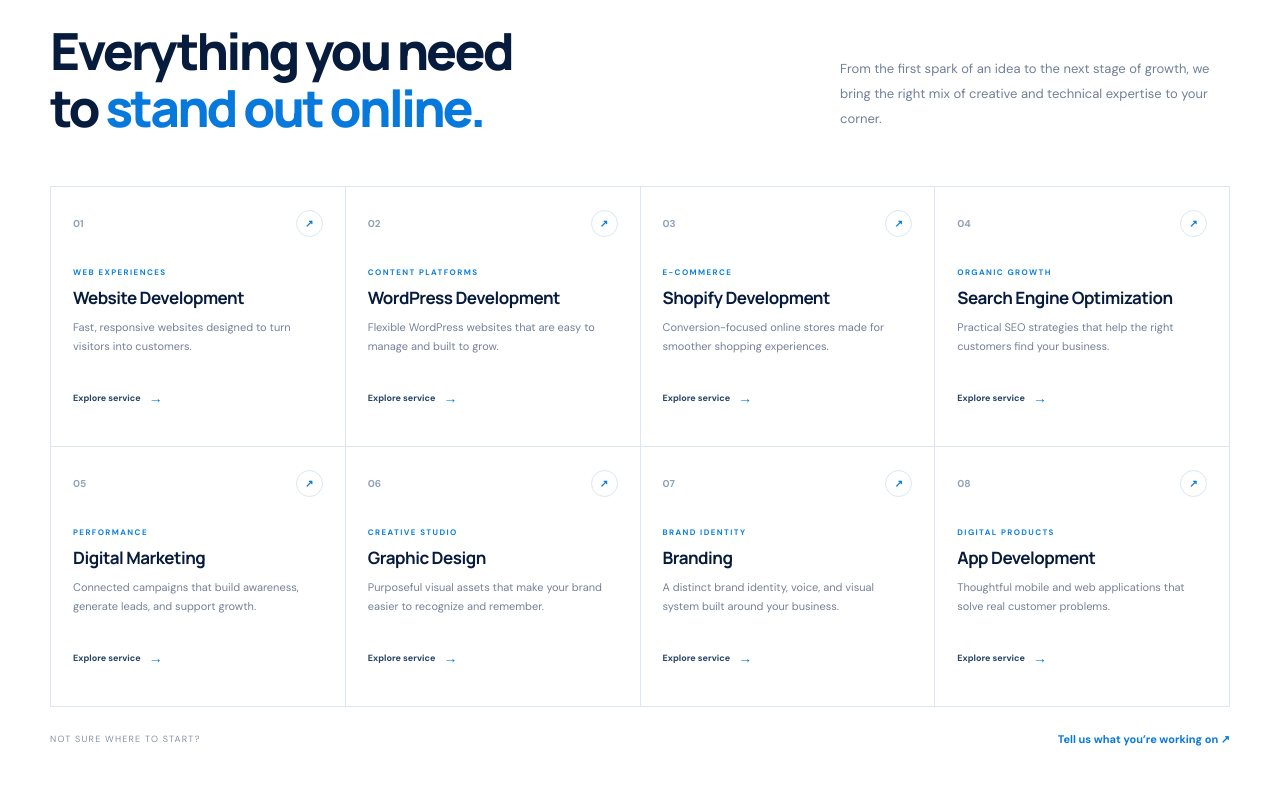
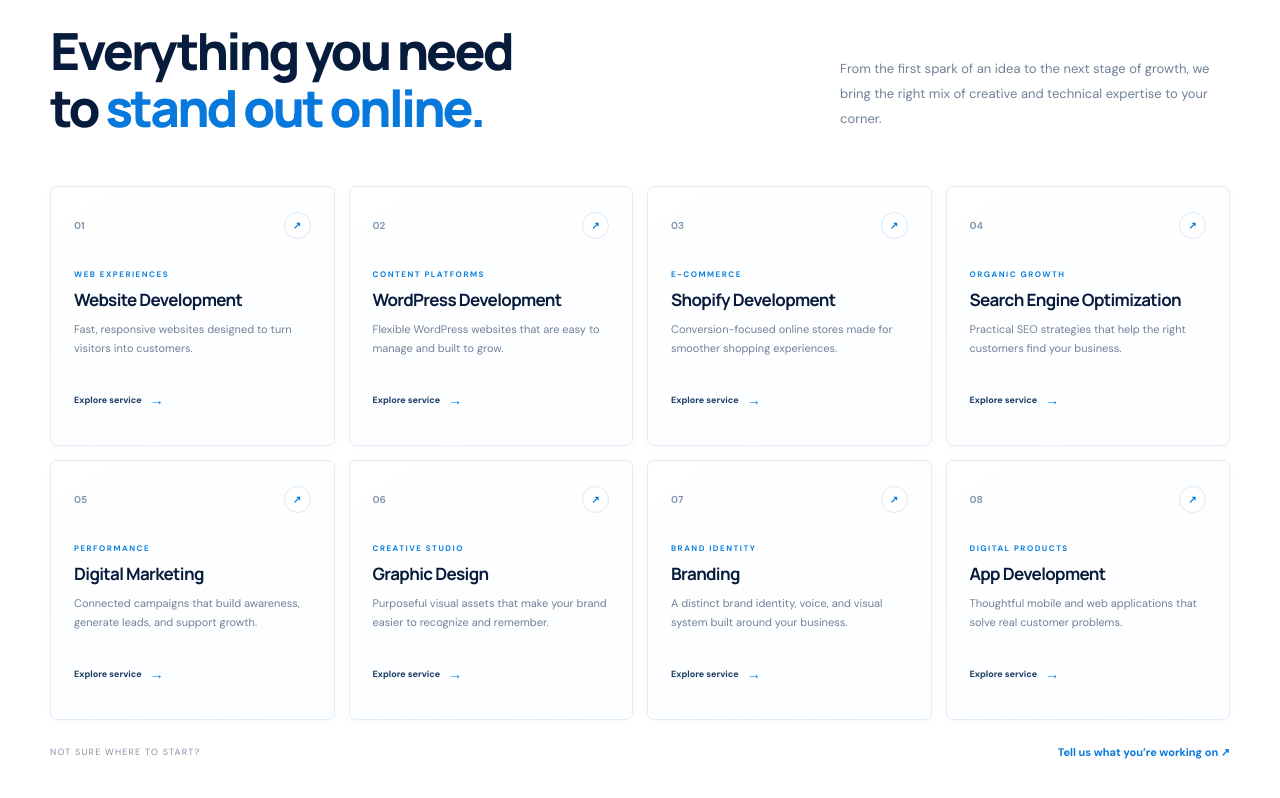
Before and after one commit to digitonixexperts/Digitonix-Experts, a Next.js app: page / in a window 1280 px wide. Shown: the part 1035-1833 px from the top of the page. Built offline with nearby package versions, Linux system fonts and the light colour scheme.

Commit message:
Polish service cards with subtle blue highlights

```diff
--- a/app/globals.css
+++ b/app/globals.css
@@ -215,3 +215,50 @@
 @media(max-width:680px) {
   .hero-video-art { width:100vw; left:50%; transform:translateX(-50%); }
 }
+
+
+/* Refined service cards: subtle highlight, clean spacing and premium hover */
+.services-grid {
+  gap:14px;
+  border:0;
+}
+.service-card {
+  min-height:260px;
+  padding:25px 23px 22px;
+  border:1px solid #e3ebf5;
+  border-radius:7px;
+  background:linear-gradient(145deg,#ffffff 0%,#fbfdff 100%);
+  box-shadow:0 2px 8px rgba(12,45,83,.025);
+  transition:background .22s ease,border-color .22s ease,box-shadow .22s ease,transform .22s ease;
+}
+.service-card:hover {
+  background:linear-gradient(145deg,#f5faff 0%,#ffffff 100%);
+  border-color:#b8d9f8;
+  box-shadow:0 14px 30px rgba(14,91,158,.09);
+  transform:translateY(-4px);
+}
+.service-top { color:#8498b2; }
+.service-arrow {
+  background:#fff;
+  border-color:#dce9f7;
+  transition:background .22s ease,color .22s ease,border-color .22s ease;
+}
+.service-card:hover .service-arrow {
+  background:#0879dc;
+  border-color:#0879dc;
+  color:#fff;
+}
+.service-tag { letter-spacing:1.5px; }
+.service-card h3 { letter-spacing:-.65px; }
+.service-card p { color:#718198; }
+.service-link { color:#183b63; }
+@media(max-width:680px) {
+  .services-grid { gap:10px; }
+  .service-card {
+    min-height:250px;
+    padding:19px 14px 17px;
+  }
+}
+@media(prefers-reduced-motion:reduce) {
+  .service-card,.service-arrow { transition:none; }
+}
```
